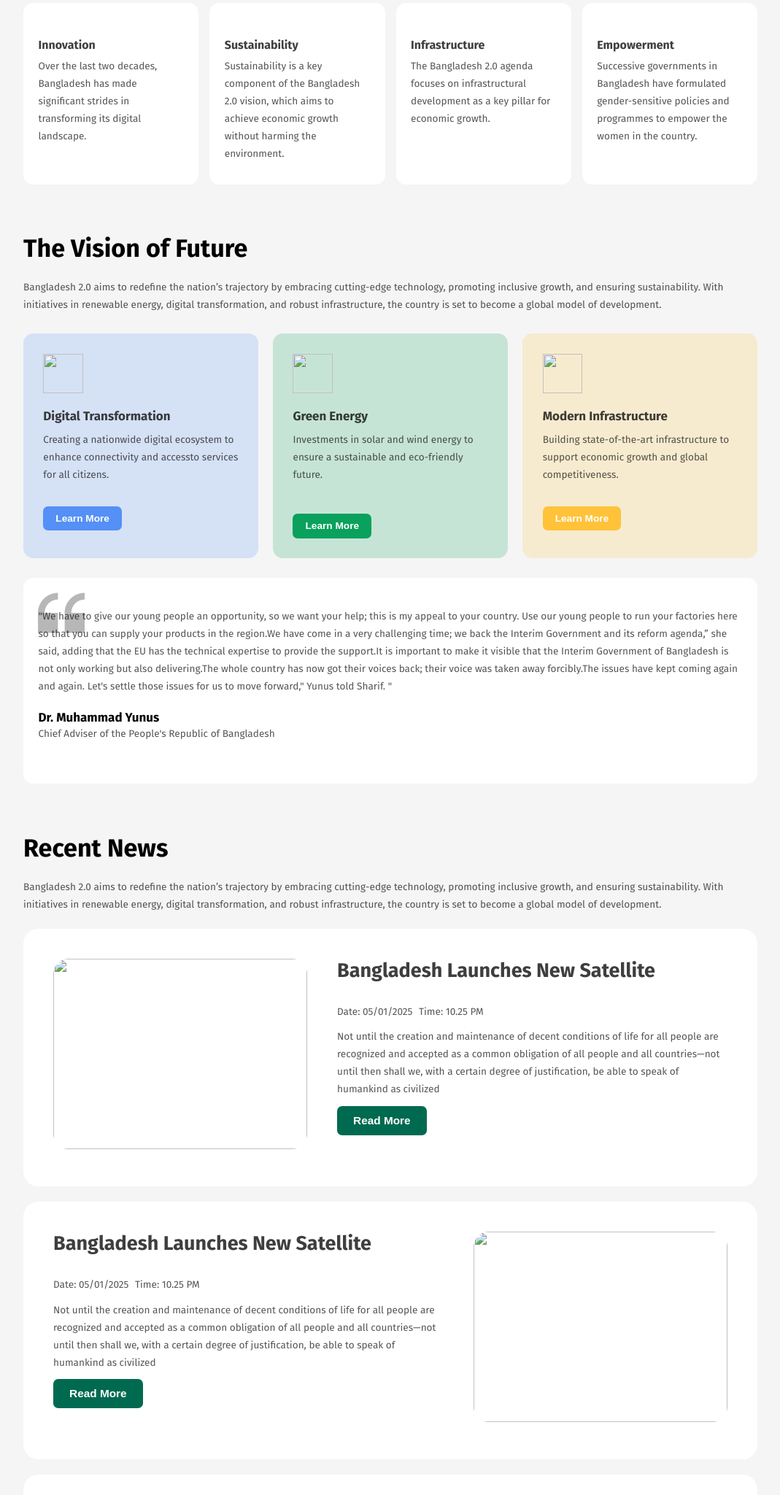
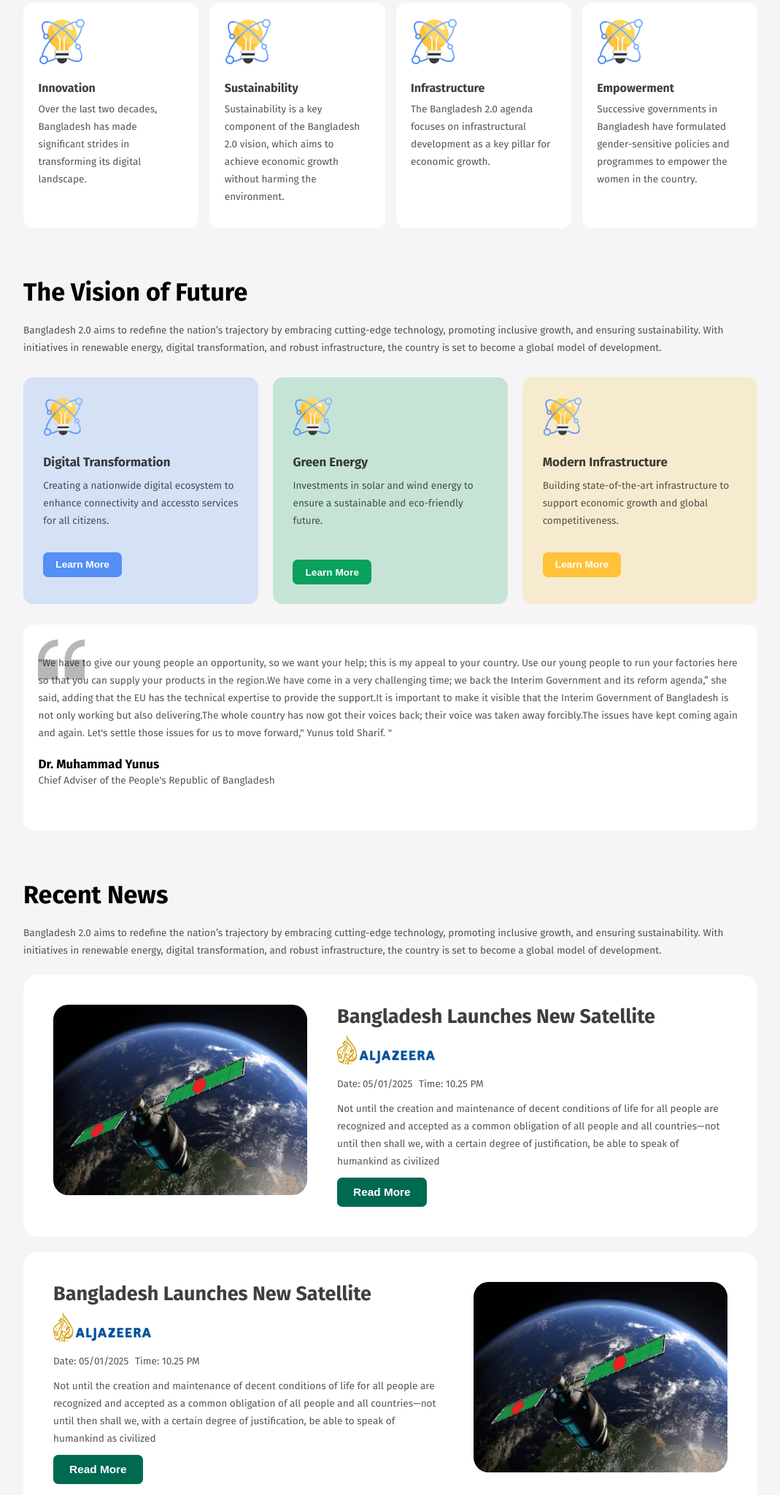
Before and after one commit to ImranParvez64/Bangladesh-2.0, a plain HTML site: page index.html in a window 1280 px wide. Shown: the part 751-2800 px from the top of the page at 73% size, without its empty margins (105-1174 px from the left). Drawn offline with Linux system fonts and the light colour scheme; the site is published under a folder, as on GitHub Pages, so addresses that start at the root find nothing.

Commit message:
final done

```diff
--- a/index.html
+++ b/index.html
@@ -29,7 +29,7 @@
                     </button>
                 </div>
                 <div class="banner-img">
-                    <img src="/assets/hero.png" alt="">
+                    <img src="assets/hero.png" alt="">
                 </div>
             </div>
 
@@ -39,27 +39,27 @@
                 <h1 class="common-title">Pillars of "Bangladesh 2.0"</h1>
                 <div class="pillers-card">
                     <div class="card">
-                        <img src="/assets/card-icon.png" alt="">
+                        <img src="assets/card-icon.png" alt="">
                         <h4 class="card-title" style="margin-top: 8px; color: rgba(14, 14, 14, 0.8);">Innovation</h4>
                         <p class="common-p" style="margin-top: 8px;">Over the last two decades, Bangladesh has made
                             significant strides in transforming its digital landscape.</p>
                     </div>
                     <div class="card">
-                        <img src="/assets/card-icon.png" alt="">
+                        <img src="assets/card-icon.png" alt="">
                         <h4 class="card-title" style="margin-top: 8px; color: rgba(14, 14, 14, 0.8);">Sustainability
                         </h4>
                         <p class="common-p" style="margin-top: 8px;">Sustainability is a key component of the Bangladesh
                             2.0 vision, which aims to achieve economic growth without harming the environment.</p>
                     </div>
                     <div class="card">
-                        <img src="/assets/card-icon.png" alt="">
+                        <img src="assets/card-icon.png" alt="">
                         <h4 class="card-title" style="margin-top: 8px; color: rgba(14, 14, 14, 0.8);">Infrastructure
                         </h4>
                         <p class="common-p" style="margin-top: 8px;">The Bangladesh 2.0 agenda focuses on
                             infrastructural development as a key pillar for economic growth.</p>
                     </div>
                     <div class="card">
-                        <img src="/assets/card-icon.png" alt="">
+                        <img src="assets/card-icon.png" alt="">
                         <h4 class="card-title" style="margin-top: 8px; color: rgba(14, 14, 14, 0.8);">Empowerment</h4>
                         <p class="common-p" style="margin-top: 8px;"> Successive governments in Bangladesh have
                             formulated gender-sensitive policies and programmes to empower the women in the country.</p>
@@ -75,21 +75,21 @@
                     of development.</p>
                 <div class="vision-card">
                     <div class="card-1 similar-card-design">
-                        <img src="/assets/card-icon.png" alt="">
+                        <img src="assets/card-icon.png" alt="">
                         <h4 class="card-title">Digital Transformation</h4>
                         <p class="common-p">Creating a nationwide digital ecosystem to enhance connectivity and accessto
                             services for all citizens.</p>
                         <button class="btn-card">Learn More</button>
                     </div>
                     <div class="card-2 similar-card-design">
-                        <img src="/assets/card-icon.png" alt="">
+                        <img src="assets/card-icon.png" alt="">
                         <h4 class="card-title">Green Energy</h4>
                         <p class="common-p" style="margin-bottom: 20.5px;">Investments in solar and wind energy to
                             ensure a sustainable and eco-friendly future.</p>
                         <button class="btn-card ">Learn More</button>
                     </div>
                     <div class="card-3 similar-card-design">
-                        <img src="/assets/card-icon.png" alt="">
+                        <img src="assets/card-icon.png" alt="">
                         <h4 class="card-title">Modern Infrastructure</h4>
                         <p class="common-p">Building state-of-the-art infrastructure to support economic growth and
                             global competitiveness.</p>
@@ -125,11 +125,11 @@
                 </p>
                 <div class="news-card">
                     <div class="news-img">
-                        <img class="img-left" src="/assets/satelite.png" alt="">
+                        <img class="img-left" src="assets/satelite.png" alt="">
                     </div>
                     <div class="news-content">
                         <h2>Bangladesh Launches New Satellite</h2>
-                        <a href="#"><img src="/assets/al-jazeera.png" alt=""></a>
+                        <a href="#"><img src="assets/al-jazeera.png" alt=""></a>
                         <p class="common-p">Date: 05/01/2025 <span>Time: 10.25 PM</span></p>
                         <p class="common-p">Not until the creation and maintenance of decent conditions of life for all
                             people are recognized and accepted as a common obligation of all people and all
@@ -142,7 +142,7 @@
 
                     <div class="news-content">
                         <h2>Bangladesh Launches New Satellite</h2>
-                        <a href="#"><img src="/assets/al-jazeera.png" alt=""></a>
+                        <a href="#"><img src="assets/al-jazeera.png" alt=""></a>
                         <p class="common-p">Date: 05/01/2025 <span>Time: 10.25 PM</span></p>
                         <p class="common-p">Not until the creation and maintenance of decent conditions of life for all
                             people are recognized and accepted as a common obligation of all people and all
@@ -151,16 +151,16 @@
                         <button class="btn-primary" style="padding: 11.1px 22.1px;">Read More</button>
                     </div>
                     <div class="news-img">
-                        <img class="img-right" src="/assets/satelite.png" alt="">
+                        <img class="img-right" src="assets/satelite.png" alt="">
                     </div>
                 </div>
                 <div class="news-card">
                     <div class="news-img">
-                        <img class="img-left" src="/assets/satelite.png" alt="">
+                        <img class="img-left" src="assets/satelite.png" alt="">
                     </div>
                     <div class="news-content">
                         <h2>Bangladesh Launches New Satellite</h2>
-                        <a href="#"><img src="/assets/al-jazeera.png" alt=""></a>
+                        <a href="#"><img src="assets/al-jazeera.png" alt=""></a>
                         <p class="common-p">Date: 05/01/2025 <span>Time: 10.25 PM</span></p>
                         <p class="common-p">Not until the creation and maintenance of decent conditions of life for all
                             people are recognized and accepted as a common obligation of all people and all
@@ -203,9 +203,9 @@
         <h2 class="footer-title">Bangladesh 2.0</h2>
         <hr>
         <div class="icons">
-            <a href=""><img src="/assets/facebook.png" alt=""></a>
-            <a href=""><img src="/assets/instagram.png" alt=""></a>
-            <a href=""><img src="/assets/x.png" alt=""></a>
+            <a href=""><img src="assets/facebook.png" alt=""></a>
+            <a href=""><img src="assets/instagram.png" alt=""></a>
+            <a href=""><img src="assets/x.png" alt=""></a>
         </div>
 
     </footer>
```
